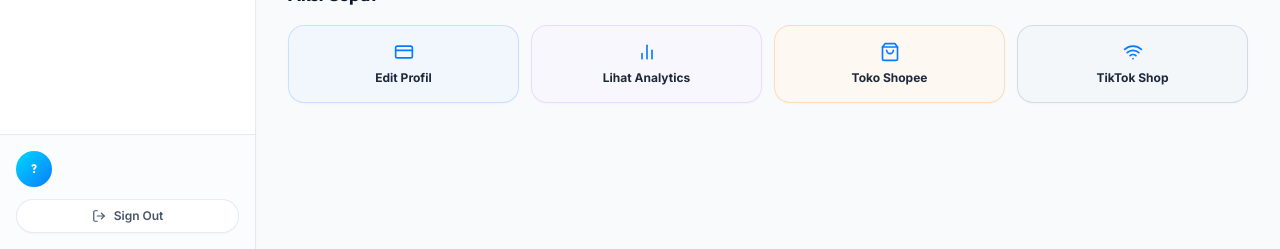
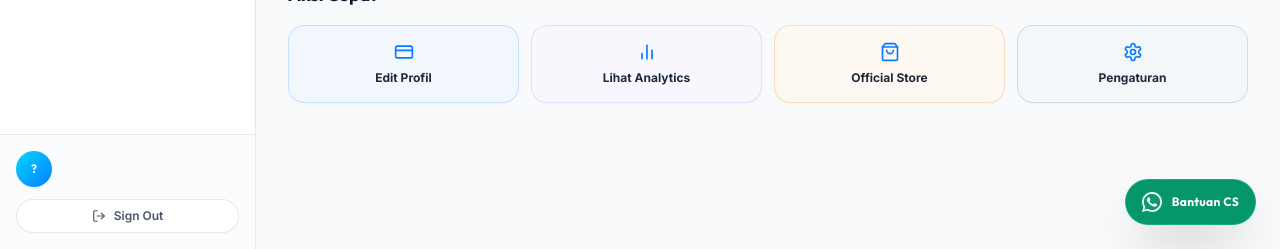
Before and after one commit to Myudi422/Ony, a Next.js app: page /dashboard in a window 1280 px wide. Shown: the part 551-800 px from the top of the page. Built offline with nearby package versions, Linux system fonts and the light colour scheme; no server answers.

Commit message:
feat: implement dashboard layout and skeleton for main overview page

```diff
--- a/src/app/dashboard/layout.tsx
+++ b/src/app/dashboard/layout.tsx
@@ -157,6 +157,25 @@
           {children}
         </main>
       </div>
+
+      {/* Floating WhatsApp Support Widget */}
+      <a
+        href={`https://wa.me/6289654728249?text=${encodeURIComponent(
+          `Halo Admin Ony CS, saya (${user?.email || 'User'}) butuh bantuan mengenai akun/media Ony saya.`
+        )}`}
+        target="_blank"
+        rel="noopener noreferrer"
+        aria-label="Bantuan Customer Support WhatsApp"
+        className="fixed bottom-5 right-5 sm:bottom-6 sm:right-6 z-40 flex items-center gap-2.5 px-4 py-3 bg-emerald-600 hover:bg-emerald-700 text-white rounded-full shadow-2xl hover:shadow-emerald-600/40 hover:scale-105 active:scale-95 transition-all duration-300 group font-display border border-emerald-400/40"
+      >
+        <div className="relative flex items-center justify-center">
+          <span className="animate-ping absolute inline-flex h-3 w-3 rounded-full bg-emerald-300 opacity-75" />
+          <svg className="w-5 h-5 fill-current relative z-10" viewBox="0 0 24 24">
+            <path d="M.057 24l1.687-6.163c-1.041-1.804-1.588-3.849-1.587-5.946.003-6.556 5.338-11.891 11.893-11.891 3.181.001 6.167 1.24 8.413 3.488 2.245 2.248 3.481 5.236 3.48 8.414-.003 6.557-5.338 11.892-11.893 11.892-1.99-.001-3.951-.5-5.688-1.448l-6.305 1.654zm6.597-3.807c1.676.995 3.276 1.591 5.392 1.592 5.448 0 9.886-4.434 9.889-9.885.002-5.462-4.415-9.89-9.881-9.892-5.452 0-9.887 4.434-9.889 9.884-.001 2.225.651 3.891 1.746 5.634l-.999 3.648 3.742-.981zm11.387-5.464c-.074-.124-.272-.198-.57-.347-.297-.149-1.758-.868-2.031-.967-.272-.099-.47-.149-.669.149-.198.297-.768.967-.941 1.165-.173.198-.347.223-.644.074-.297-.149-1.255-.462-2.39-1.475-.883-.788-1.48-1.761-1.653-2.059-.173-.297-.018-.458.13-.606.134-.133.297-.347.446-.521.151-.172.2-.296.3-.495.099-.198.05-.372-.025-.521-.075-.148-.669-1.611-.916-2.206-.242-.579-.487-.501-.669-.51l-.57-.01c-.198 0-.52.074-.792.372s-1.04 1.016-1.04 2.479 1.065 2.876 1.213 3.074c.149.198 2.095 3.2 5.076 4.487.709.306 1.263.489 1.694.626.712.226 1.36.194 1.872.118.571-.085 1.758-.719 2.006-1.413.248-.695.248-1.29.173-1.414z" />
+          </svg>
+        </div>
+        <span className="font-bold text-xs tracking-wide">Bantuan CS</span>
+      </a>
     </div>
   )
 }
--- a/src/app/dashboard/page.tsx
+++ b/src/app/dashboard/page.tsx
@@ -2,7 +2,7 @@
 
 import { useSession } from 'next-auth/react'
 import { useEffect, useState } from 'react'
-import { Wifi, BarChart2, CreditCard, QrCode, TrendingUp, ArrowRight, ShoppingBag } from 'lucide-react'
+import { Wifi, BarChart2, CreditCard, QrCode, TrendingUp, ArrowRight, ShoppingBag, Settings } from 'lucide-react'
 import Link from 'next/link'
 import { formatNumber } from '@/lib/utils'
 
@@ -115,10 +115,10 @@
         <h2 className="text-base sm:text-lg font-bold text-slate-900 mb-4 font-display">Aksi Cepat</h2>
         <div className="grid grid-cols-2 sm:grid-cols-4 gap-3 min-w-0">
           {[
-            { href: '/dashboard/cards',     icon: CreditCard, label: 'Edit Profil',    bg: 'bg-blue-50/70 hover:bg-blue-100/80 border-blue-200/80' },
-            { href: '/dashboard/analytics', icon: BarChart2,  label: 'Lihat Analytics', bg: 'bg-purple-50/70 hover:bg-purple-100/80 border-purple-200/80' },
-            { href: '/dashboard/store',     icon: ShoppingBag, label: 'Toko Shopee',   bg: 'bg-orange-50/70 hover:bg-orange-100/80 border-orange-200/80' },
-            { href: '/dashboard/store',     icon: Wifi,       label: 'TikTok Shop',     bg: 'bg-slate-100/70 hover:bg-slate-200/80 border-slate-300/80' },
+            { href: '/dashboard/cards',     icon: CreditCard,  label: 'Edit Profil',     bg: 'bg-blue-50/70 hover:bg-blue-100/80 border-blue-200/80' },
+            { href: '/dashboard/analytics', icon: BarChart2,   label: 'Lihat Analytics',  bg: 'bg-purple-50/70 hover:bg-purple-100/80 border-purple-200/80' },
+            { href: '/dashboard/store',     icon: ShoppingBag, label: 'Official Store',   bg: 'bg-orange-50/70 hover:bg-orange-100/80 border-orange-200/80' },
+            { href: '/dashboard/settings',  icon: Settings,    label: 'Pengaturan',      bg: 'bg-slate-100/70 hover:bg-slate-200/80 border-slate-300/80' },
           ].map(({ href, icon: Icon, label, bg }) => (
             <Link key={href} href={href}
               className={`p-3.5 sm:p-4 flex flex-col items-center gap-2 text-center rounded-2xl border transition-all hover:-translate-y-0.5 shadow-xs ${bg}`}>
```
